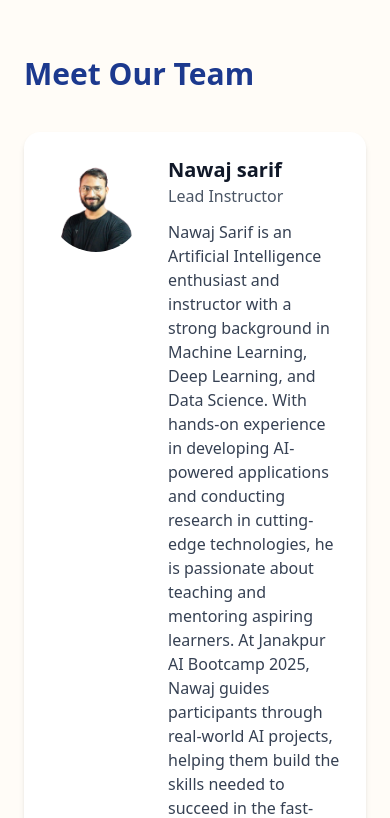
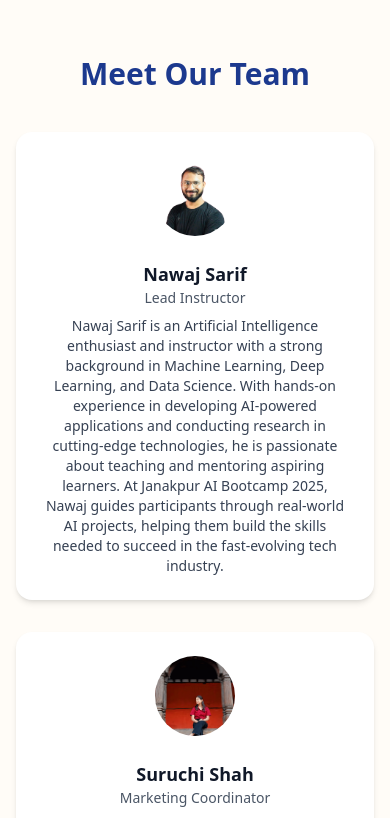
Before and after one commit to pankajshah749/JanakpurTechBootcamp, a React (Vite) app: page / in a window 390 px wide. Shown: the part 3300-4118 px from the top of the page. Built offline with nearby package versions, Linux system fonts and the light colour scheme.

Commit message:
responsive

```diff
--- a/src/Components/Instructor.jsx
+++ b/src/Components/Instructor.jsx
@@ -1,57 +1,64 @@
 import React from "react";
-// import pankajImage from "src/assets/images/pankajImage.jpg"; // Ensure the path is correct
+
 const instructors = [
-    {
-        name: "Nawaj sarif",
-        role: "Lead Instructor",
-        image: "/images/nawaj.png",
-        bio: "Nawaj Sarif is an Artificial Intelligence enthusiast and instructor with a strong background in Machine Learning, Deep Learning, and Data Science. With hands-on experience in developing AI-powered applications and conducting research in cutting-edge technologies, he is passionate about teaching and mentoring aspiring learners. At Janakpur AI Bootcamp 2025, Nawaj guides participants through real-world AI projects, helping them build the skills needed to succeed in the fast-evolving tech industry."
-    },
-    {
+  {
+    name: "Nawaj Sarif",
+    role: "Lead Instructor",
+    image: "/images/nawaj.png",
+    bio: "Nawaj Sarif is an Artificial Intelligence enthusiast and instructor with a strong background in Machine Learning, Deep Learning, and Data Science. With hands-on experience in developing AI-powered applications and conducting research in cutting-edge technologies, he is passionate about teaching and mentoring aspiring learners. At Janakpur AI Bootcamp 2025, Nawaj guides participants through real-world AI projects, helping them build the skills needed to succeed in the fast-evolving tech industry.",
+  },
+  {
     name: "Suruchi Shah",
     role: "Marketing Coordinator",
-    image: "/images/suruchi.jpg", // Replace with real image
-    bio: "As the Marketing Coordinator for Neelgai, I manage comprehensive marketing strategies to promote our tech services and bootcamps. I work closely with prospective bootcamp applicants, helping them navigate the application process and sharing the bootcamp’s value. My goal is to ensure that our marketing efforts effectively communicate the benefits of joining our programs and to support students in their journey to learn and grow in the tech industry."
+    image: "/images/suruchi.jpg",
+    bio: "As the Marketing Coordinator for Neelgai, I manage comprehensive marketing strategies to promote our tech services and bootcamps. I work closely with prospective bootcamp applicants, helping them navigate the application process and sharing the bootcamp’s value. My goal is to ensure that our marketing efforts effectively communicate the benefits of joining our programs and to support students in their journey to learn and grow in the tech industry.",
   },
   {
     name: "Pankaj Sah",
     role: "Bootcamp Coordinator",
     image: "/images/pankajImage.jpg",
-    bio: "Pankaj sah, the Bootcamp Coordinator for Neelgai, is responsible for organizing and managing the Janakpur AI Bootcamp 2025. With a background in project management and a passion for technology education, Pankaj ensures that the bootcamp runs smoothly and that participants have a valuable learning experience. He coordinates logistics, liaises with instructors, and supports students throughout the program."
+    bio: "Pankaj Sah, the Bootcamp Coordinator for Neelgai, is responsible for organizing and managing the Janakpur AI Bootcamp 2025. With a background in project management and a passion for technology education, Pankaj ensures that the bootcamp runs smoothly and that participants have a valuable learning experience. He coordinates logistics, liaises with instructors, and supports students throughout the program.",
   },
   {
-    name: "Sweta Shresta ",
+    name: "Sweta Shresta",
     role: "React Instructor",
     image: "/images/swetashresta.jpg",
-    bio: "Sweta Shresta is a skilled React instructor with a deep understanding of front-end development and user interface design. With extensive experience in building dynamic web applications using React, she brings practical knowledge and real-world insights to her teaching. At Janakpur AI Bootcamp 2025, Sweta focuses on helping students master React fundamentals, component-based architecture, and best practices for creating responsive and engaging web applications."
+    bio: "Sweta Shresta is a skilled React instructor with a deep understanding of front-end development and user interface design. With extensive experience in building dynamic web applications using React, she brings practical knowledge and real-world insights to her teaching. At Janakpur AI Bootcamp 2025, Sweta focuses on helping students master React fundamentals, component-based architecture, and best practices for creating responsive and engaging web applications.",
   },
-
 ];
 
 function Instructor() {
   return (
     <section className="bg-[#FFFCF7] py-16">
-      <div className="max-w-6xl mx-auto px-6">
-        <h2 className="text-3xl font-bold text-blue-900 mb-10">Meet Our Team</h2>
+      <div className="max-w-6xl mx-auto px-4 sm:px-6">
+        <h2 className="text-3xl font-bold text-blue-900 mb-10 text-center md:text-left">
+          Meet Our Team
+        </h2>
 
-        <div className="grid md:grid-cols-2 gap-8">
+        <div className="grid grid-cols-1 md:grid-cols-2 gap-8">
           {instructors.map((instructor, index) => (
             <div
               key={index}
-              className="bg-white rounded-2xl shadow-md p-6 flex items-start gap-6 hover:shadow-lg transition"
+              className="bg-white rounded-2xl shadow-md p-6 flex flex-col sm:flex-row items-center sm:items-start gap-6 hover:shadow-lg transition"
             >
               {/* Profile Image */}
               <img
                 src={instructor.image}
                 alt={instructor.name}
-                className="w-24 h-24 rounded-full object-cover"
+                className="w-20 h-20 sm:w-24 sm:h-24 rounded-full object-cover flex-shrink-0"
               />
 
               {/* Text Info */}
-              <div>
-                <h3 className="text-xl font-bold text-gray-900">{instructor.name}</h3>
-                <p className="text-gray-600 mb-3">{instructor.role}</p>
-                <p className="text-gray-700">{instructor.bio}</p>
+              <div className="text-center sm:text-left">
+                <h3 className="text-lg sm:text-xl font-bold text-gray-900">
+                  {instructor.name}
+                </h3>
+                <p className="text-gray-600 mb-2 text-sm sm:text-base">
+                  {instructor.role}
+                </p>
+                <p className="text-gray-700 text-sm sm:text-base">
+                  {instructor.bio}
+                </p>
               </div>
             </div>
           ))}
```
